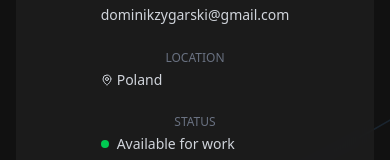
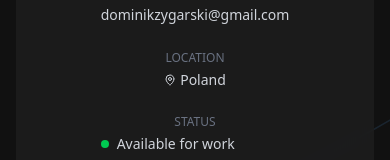
Before and after one commit to ogzyzy/portfolio, a Next.js app: page / in a window 390 px wide. Shown: the part 634-794 px from the top of the page. Built offline with nearby package versions, Linux system fonts and the light colour scheme.

Commit message:
fix(ui): responsive layout for profile section (desktop) - attempt #6

```diff
--- a/src/app/page.tsx
+++ b/src/app/page.tsx
@@ -153,7 +153,7 @@ export default function Portfolio() {
                 </div>
                 <div>
                   <p className="text-xs text-gray-500 uppercase mb-1">LOCATION</p>
-                  <p className="text-sm text-gray-300 flex items-center">
+                  <p className="text-sm text-gray-300 flex items-center justify-center md:justify-start">
                     <MapPin className="h-3 w-3 mr-1" /> Poland
                   </p>
                 </div>
```
